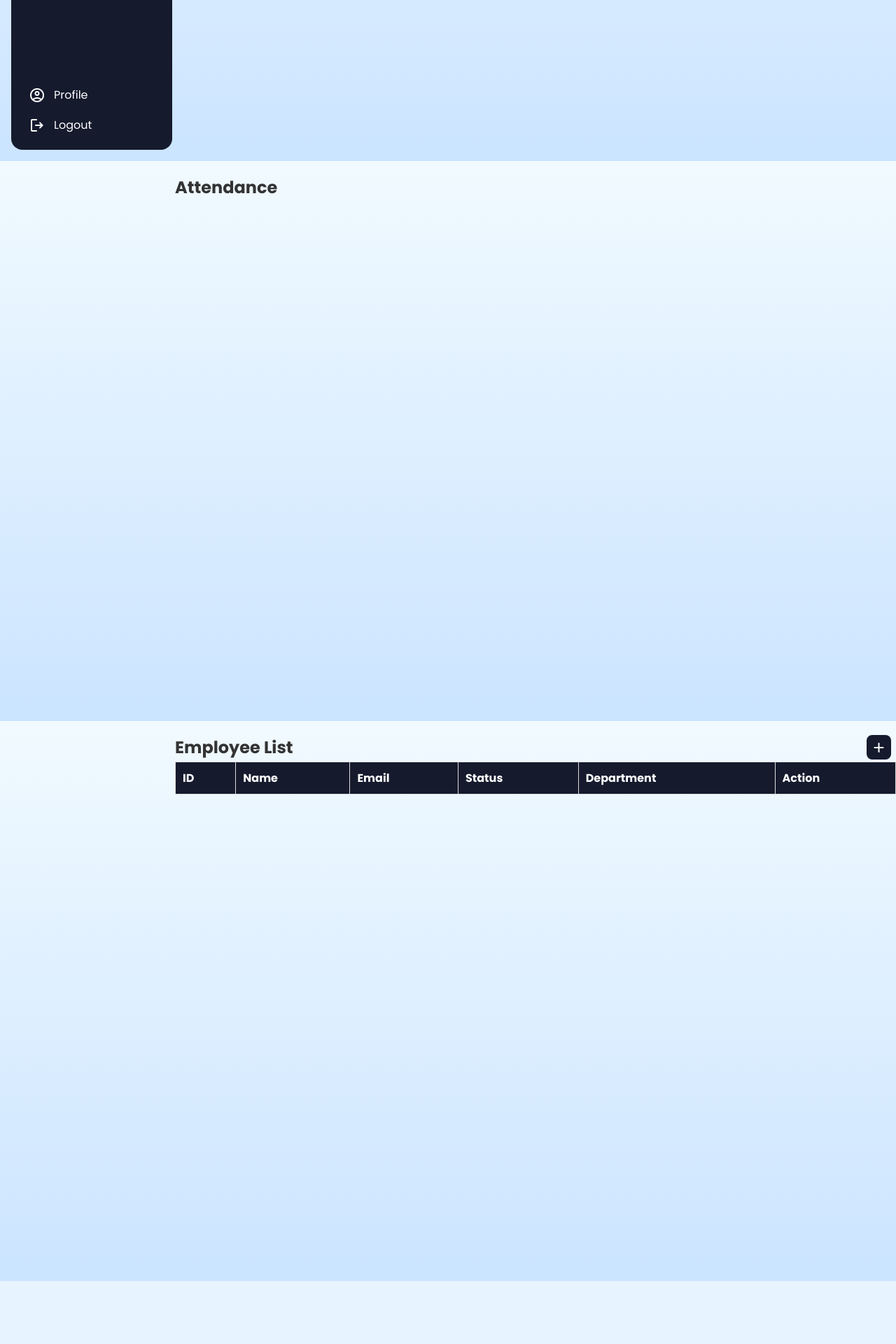
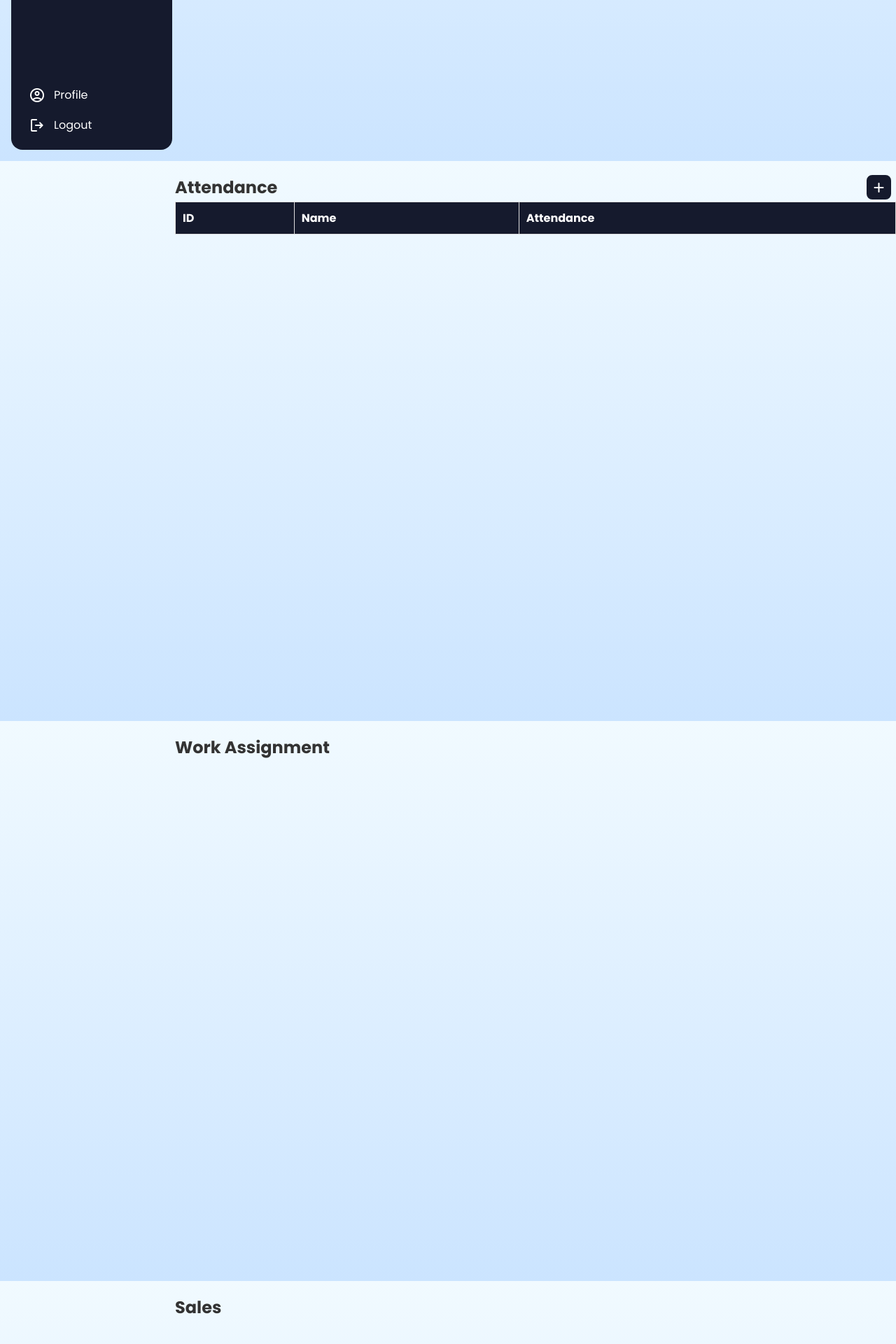
Before and after one commit to nurulina02/FigFarm, a PHP site: page /frontend/dashboard-manager.html in a window 1280 px wide. Shown: the part 570-2490 px from the top of the page at 70% size. Before the commit the page ends 2400 px from the top, so only its background shows below. Run offline with PHP 8.4, Linux system fonts and the light colour scheme; lists and menus that the app fills with data are empty.

Commit message:
before attendance

```diff
--- /dev/null
+++ b/backend/log.txt
@@ -0,0 +1,5 @@
+{"staff_ID":"S001","status":"inactive"}Array
+(
+    [staff_ID] => S001
+    [status] => inactive
+)
--- a/frontend/dashboard-manager.html
+++ b/frontend/dashboard-manager.html
@@ -39,14 +39,14 @@
           <span class="nav-tooltip">Attendance</span>
         </li>
         <li class="nav-item">
-          <a href="#" class="nav-link">
+          <a href="#" class="nav-link" data-target="work-section">
             <span class="nav-icon material-symbols-rounded">list</span>
             <span class="nav-label">Work Assignment</span>
           </a>
           <span class="nav-tooltip">Work Assignment</span>
         </li>
         <li class="nav-item">
-          <a href="#" class="nav-link">
+          <a href="#" class="nav-link" data-target="sales-section">
             <span class="nav-icon material-symbols-rounded">sell</span>
             <span class="nav-label">Sales</span>
           </a>
@@ -60,14 +60,14 @@
           <span class="nav-tooltip">Employee</span>
         </li>
         <li class="nav-item">
-          <a href="#" class="nav-link">
+          <a href="#" class="nav-link" data-target="reports-section">
             <span class="nav-icon material-symbols-rounded">book</span>
             <span class="nav-label">Reports</span>
           </a>
           <span class="nav-tooltip">Reports</span>
         </li>
         <li class="nav-item">
-          <a href="#" class="nav-link">
+          <a href="#" class="nav-link" data-target="settings-section">
             <span class="nav-icon material-symbols-rounded">settings</span>
             <span class="nav-label">Settings</span>
           </a>
@@ -77,14 +77,14 @@
       <!-- Secondary bottom nav -->
       <ul class="nav-list secondary-nav">
         <li class="nav-item">
-          <a href="#" class="nav-link">
+          <a href="#" class="nav-link" data-target="profile-section">
             <span class="nav-icon material-symbols-rounded">account_circle</span>
             <span class="nav-label">Profile</span>
           </a>
           <span class="nav-tooltip">Profile</span>
         </li>
         <li class="nav-item">
-          <a href="#" class="nav-link">
+          <a href="#" class="nav-link" id = "logout">
             <span class="nav-icon material-symbols-rounded">logout</span>
             <span class="nav-label">Logout</span>
           </a>
@@ -95,13 +95,39 @@
   </div>
 
 	<div class ="content">
-	<section id="dashboard-section" class="content-section">
+	<section id="dashboard-section" class="content-section" >
 		<h1>Welcome to the Manager's Dashboard</h1>
 		<!-- Dashboard-specific content here -->
 	</section>
 
 	<section id="attendance-section" class="content-section" >
-		<h1>Attendance</h1>
+		<header>
+			<button class="toggler add-toggler">
+				<span class="material-symbols-rounded">add</span>
+			</button>
+			<h1>Attendance</h1>
+		</header>
+		<table>
+			<thead>
+				<tr>
+					<th>ID</th>
+					<th>Name</th>
+					<th>Attendance</th>
+				</tr>
+			</thead>
+			<tbody id="attendance-list">
+				<!-- Employee data will be dynamically inserted here -->
+			</tbody>
+		</table>
+	</section>
+
+  <section id="work-section" class="content-section" >
+		<h1>Work Assignment</h1>
+		<!-- Attendance-specific content here -->
+	</section>
+
+  <section id="sales-section" class="content-section" >
+		<h1>Sales</h1>
 		<!-- Attendance-specific content here -->
 	</section>
 
@@ -128,6 +154,22 @@
 			</tbody>
 		</table>
 	</section>
+
+  <section id="reports-section" class="content-section" >
+		<h1>Reports</h1>
+		<!-- Attendance-specific content here -->
+	</section>
+
+  <section id="settings-section" class="content-section" >
+		<h1>Setttings</h1>
+		<!-- Attendance-specific content here -->
+	</section>
+
+  <section id="profile-section" class="content-section" >
+		<h1>Profile</h1>
+		<!-- Attendance-specific content here -->
+	</section>
+
 	</div>
 	<!-- Add Employee Modal -->
 <div id="addEmployeeModal" class="modal hidden">
--- /dev/null
+++ b/js/Attendance.js
@@ -0,0 +1,34 @@
+export function attendance() {
+  fetch('../backend/fetch_employees.php')
+    .then(response => response.json())
+    .then(data => {
+      const employees = data.employees;
+      const employeeList = document.getElementById('attendance-list');
+      employeeList.innerHTML = '';
+
+      employees.forEach(employee => {
+        const row = document.createElement('tr');
+        row.innerHTML = `
+          <td>${employee.staff_ID}</td>
+          <td>${employee.staff_Name}</td>
+          <td class="action-cell"></td>
+        `;
+        const actionCell = row.querySelector('td:last-child');
+
+        const editButton = document.createElement('button');
+        editButton.classList.add('action-btn', 'edit-btn');
+        editButton.title = 'Edit';
+        editButton.innerHTML = '<span class="material-symbols-rounded">edit</span>';
+        editButton.addEventListener('click', () => {
+
+        });
+
+
+        actionCell.appendChild(editButton);
+        employeeList.appendChild(row);
+      });
+
+
+    })
+    .catch(error => console.error('Error fetching employee data:', error));
+}
--- a/js/auth.js
+++ b/js/auth.js
@@ -28,3 +28,31 @@ export function setupAuthUI() {
       });
     }
 }
+
+export function logout() {
+  // Select the logout button
+const logoutButton = document.querySelector('#logout'); // Adjust selector if necessary
+
+// Add click event listener to the logout button
+logoutButton.addEventListener('click', (event) => {
+  event.preventDefault(); // Prevent default link behavior
+  if (confirm('Are you sure you want to logout?')) {
+    fetch('../backend/logout.php', {
+      method: 'POST', // Ensure logout.php handles POST requests
+    })
+    .then(response => response.json())
+    .then(data => {
+      if (data.success) {
+        alert('Successfully logged out!');
+        window.location.href = 'index.html'; // Redirect to the login page
+      } else {
+        alert('Failed to logout: ' + data.message);
+      }
+    })
+    .catch(error => {
+      console.error('Error during logout:', error);
+      alert('An error occurred while logging out.');
+    });
+  }
+});
+}
--- a/js/employee.js
+++ b/js/employee.js
@@ -1,13 +1,3 @@
-function saveCurrentSection() {
-  const activeSection = document.querySelector(".section.active");
-  if (activeSection) {
-    const activeSectionId = activeSection.id;
-    localStorage.setItem("activeSection", activeSectionId);
-  } else {
-    console.warn("No active section found.");
-  }
-}
-
 export function fetch_employee() {
   fetch('../backend/fetch_employees.php')
     .then(response => response.json())
--- a/js/main.js
+++ b/js/main.js
@@ -1,5 +1,6 @@
 
-import { setupAuthUI } from "./auth.js";
+import { attendance } from "./Attendance.js";
+import { logout, setupAuthUI } from "./auth.js";
 import { add_employee, edit_employee, fetch_employee } from "./employee.js";
 import { section } from "./section.js";
 import { sidebar } from "./sidebar.js";
@@ -10,7 +11,8 @@ fetch_employee();
 add_employee();
 edit_employee();
 section();
+logout();
+attendance();
 document.addEventListener("DOMContentLoaded", () => {
 
-
 });
```
Also changed, not shown: backend/logout.php (added, +9 -0 lines), css/styles.css (indentation only).
